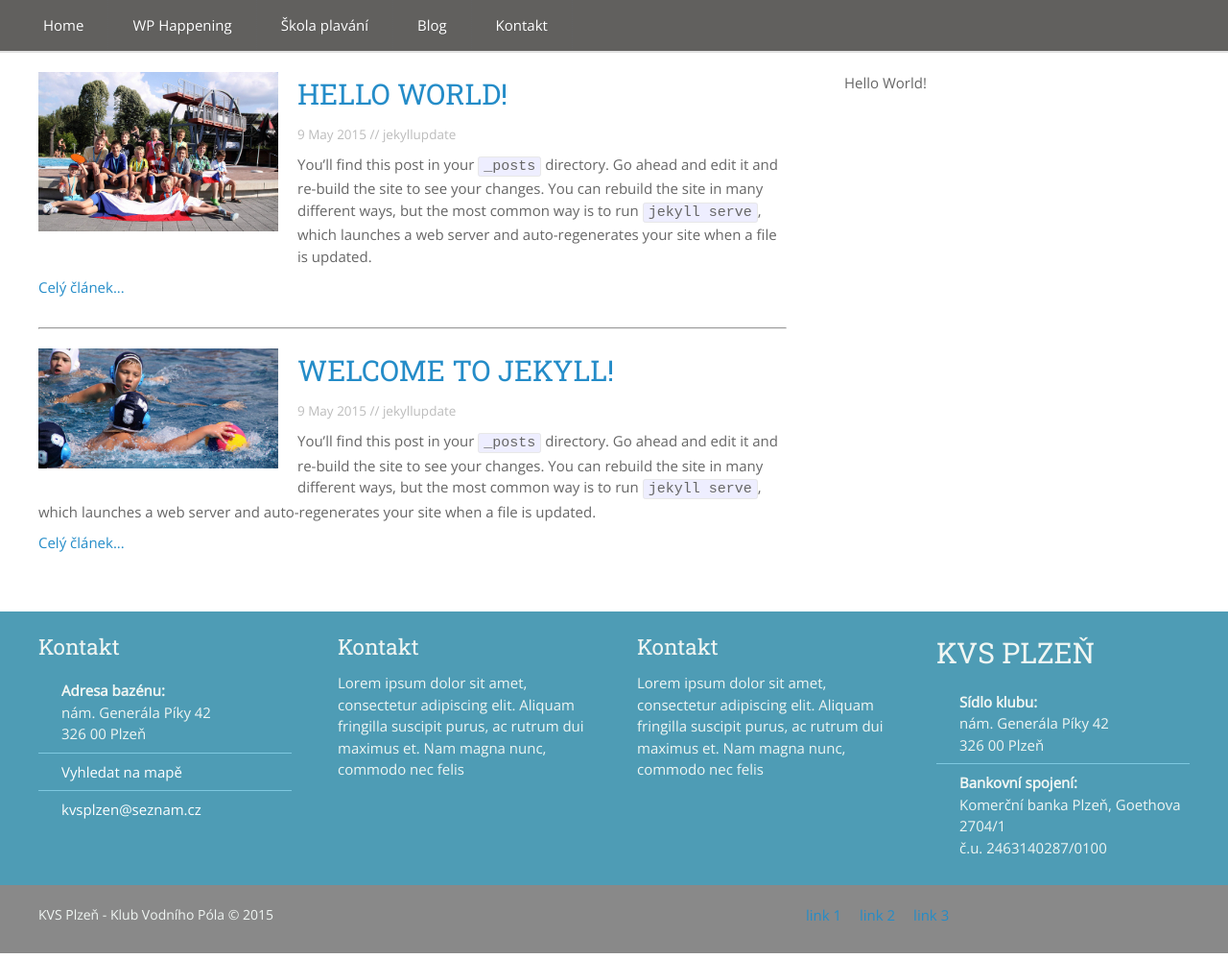
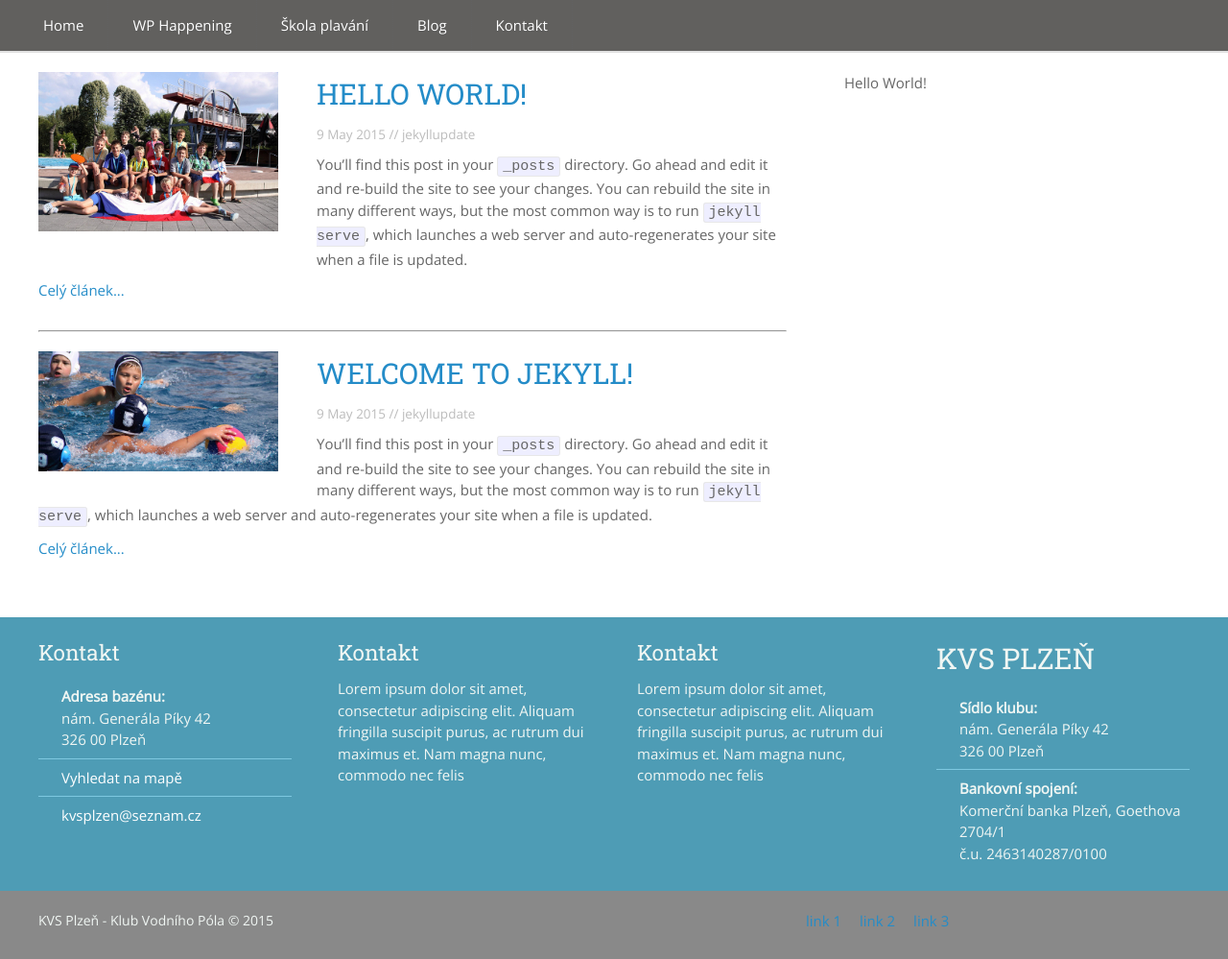
Before and after one commit to SteveVil/KVS-web, a Jekyll site: the page built from Blog/index.html, in a window 1280 px wide. Shown: the whole page at 96% size. Built offline with Jekyll 4.4.1, drawn with Linux system fonts in a browser that asks for light colours; the list of posts is cut into pages by our own code.

Commit message:
Update _layout.sass

```diff
--- a/_sass/_layout.sass
+++ b/_sass/_layout.sass
@@ -23,7 +23,7 @@
 
 	img
 		margin-bottom: 20px
-		margin-right: 20px
+		margin-right: 40px
 		width: 250px
 		float: left
 
```
